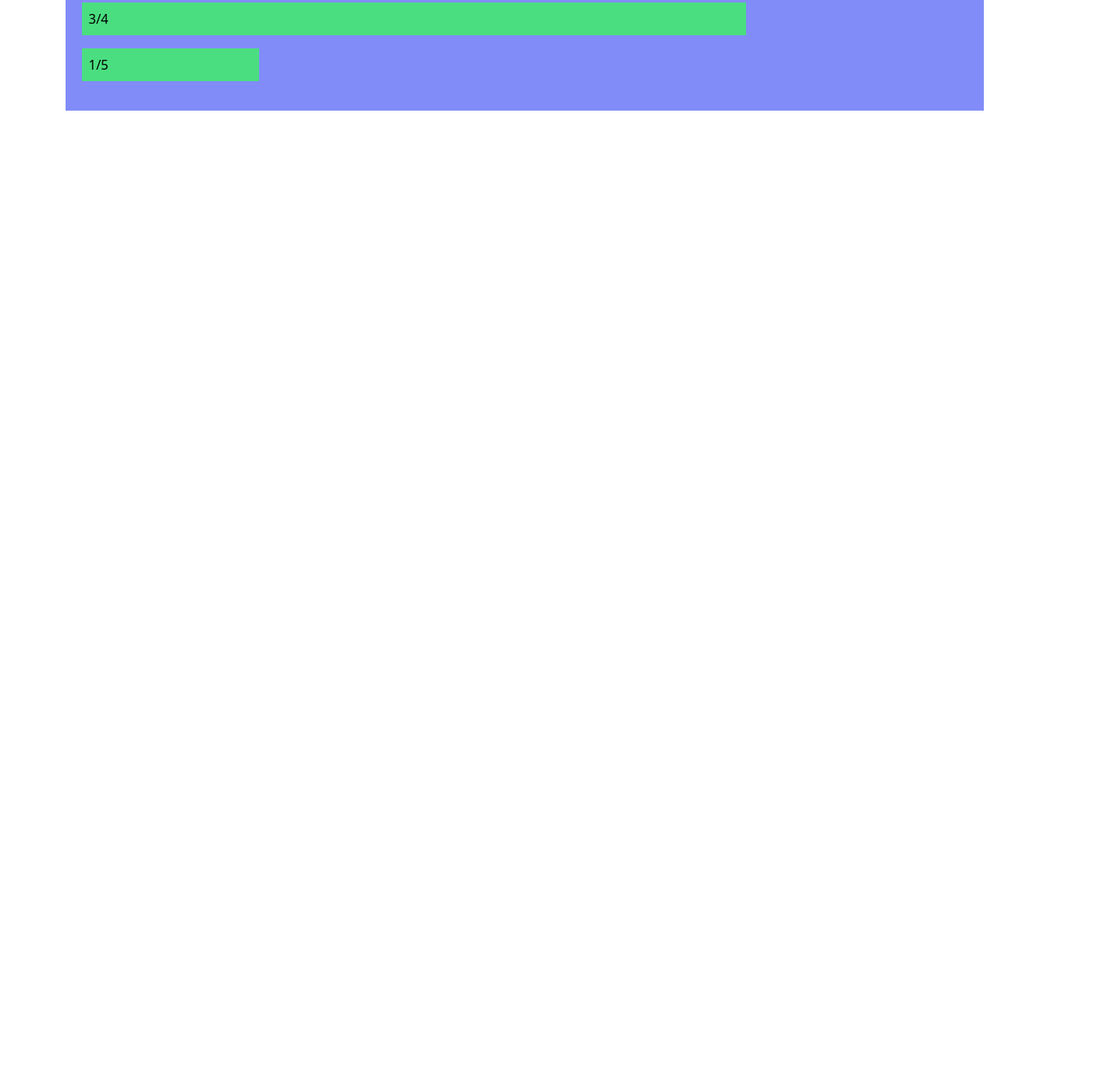
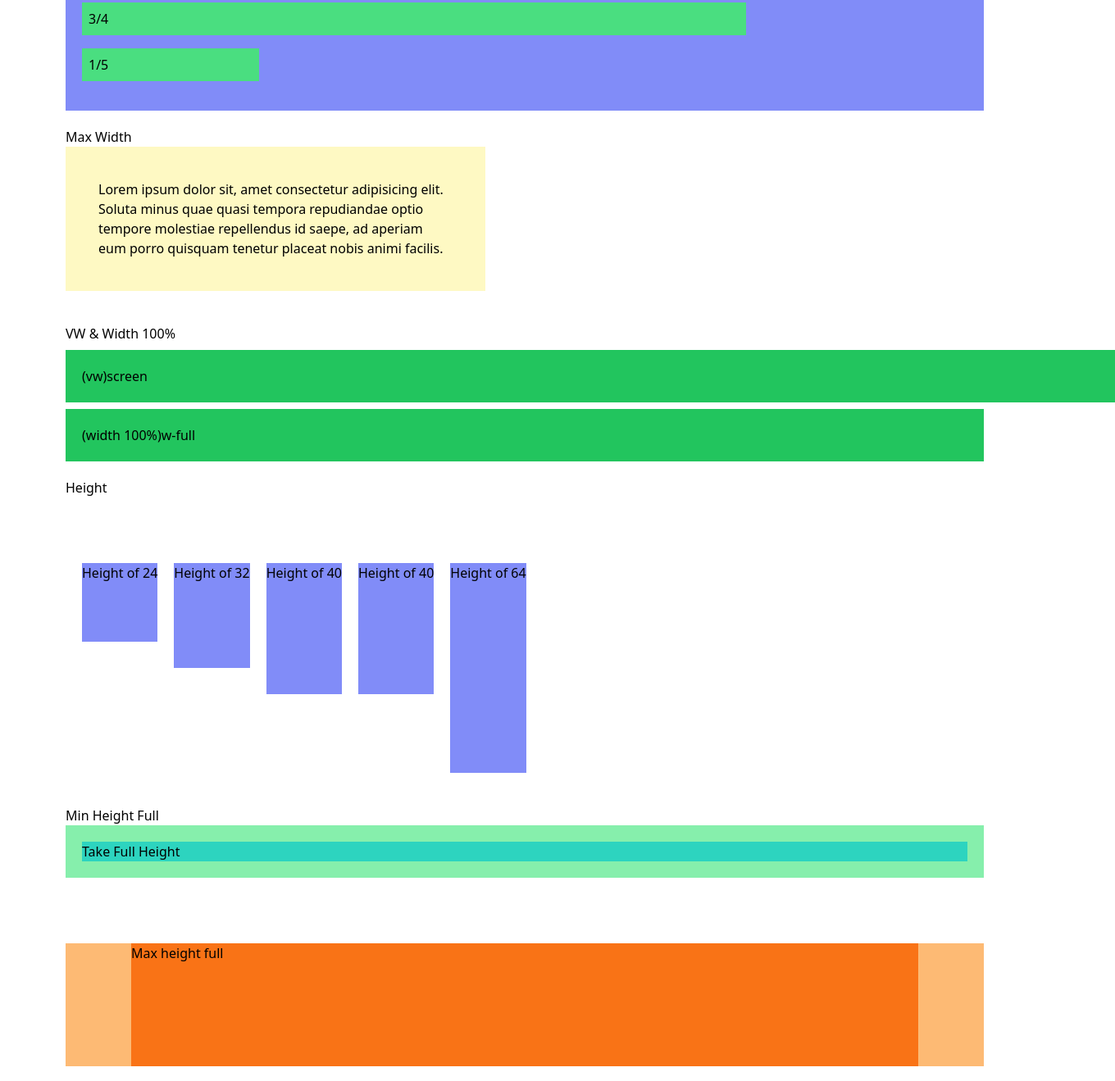
Before and after one commit to Ndungu-Jn/Tailwind_CSS, a plain HTML site: page 4. Sizing/index.html in a window 1280 px wide. Shown: the part 741-2060 px from the top of the page at 82% size, 1360 px wide, since content can reach past the window. Before the commit the page ends 976 px from the top, so only its background shows below. Drawn offline with nearby package versions, Linux system fonts and the light colour scheme.

Commit message:
width and height

```diff
--- a/4. Sizing/index.html
+++ b/4. Sizing/index.html
@@ -42,20 +42,43 @@
 
     <!-- Max Width -->
     <!-- https://tailwindcss.com/docs/max-width -->
+     <h1 class="mt-5">Max Width</h1>
+     <div class="bg-yellow-100 p-10 mb-10 max-w-lg">
+      Lorem ipsum dolor sit, amet consectetur adipisicing elit. Soluta minus quae quasi tempora repudiandae optio tempore molestiae repellendus id saepe, ad aperiam eum porro quisquam tenetur placeat nobis animi facilis.
+     </div>
 
     <!-- Width of the viewport -->
-    <!-- 100% of container -->
-    <!-- Arbitrary Width -->
+     <h1 class="mt-5">VW & Width 100%</h1>
+     <div class="bg-green-500 my-2 p-5 w-screen">(vw)screen</div>
+     <div class="bg-green-500 my-2 p-5 w-fill">(width 100%)w-full</div>
+
 
     <!-- Height (Most of the same options as widths) -->
     <!-- https://tailwindcss.com/docs/height -->
+    <h1 class="mt-5">Height</h1>
+    <div class="flex item-end mt-20 mb-10">
+      <div class="bg-indigo-400 ml-5 h-24">Height of 24</div>
+      <div class="bg-indigo-400 ml-5 h-32">Height of 32</div>
+      <div class="bg-indigo-400 ml-5 h-40">Height of 40</div>
+      <div class="bg-indigo-400 ml-5 h-40">Height of 40</div>
+      <div class="bg-indigo-400 ml-5 h-64">Height of 64</div>
+    </div>
+
 
     <!-- Min Height -->
     <!-- https://tailwindcss.com/docs/min-height -->
+     <h1 class="mt-5">Min Height Full</h1>
+     <div class="p-5 h- bg-green-300 mb-5" 400px="">
+      <div class="min-h-full bg-teal-400">Take Full Height</div>
+     </div>
 
     <!-- Max Height -->
     <!-- https://tailwindcss.com/docs/max-height -->
+<div class="h-[150px] bg-orange-300 mb-5">
+  <div class="m-20 bg-orange-500 h-48 max-h-full">Max height full</div>
 
+
+</div>
     <!-- Full screen height -->
 
     <!-- Width Auto -->
```
